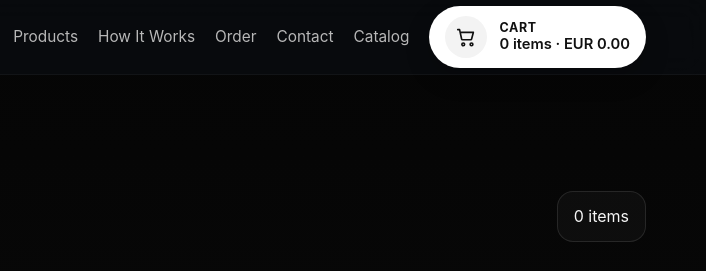
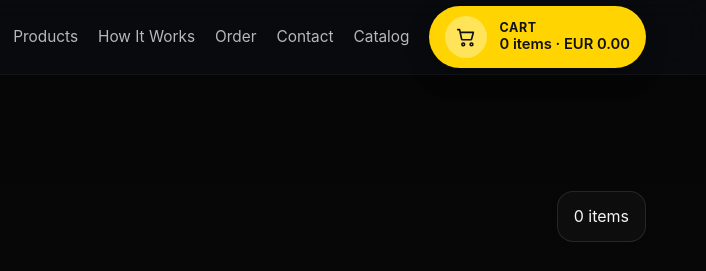
Before and after one commit to dzian1s/tiptronicgroup, a website with bundled scripts: page cart/index.html in a window 1280 px wide. Shown: the top 271 px of the page, 574-1280 px from the left. Built offline with nearby package versions, Linux system fonts and the light colour scheme.

Commit message:
changed cart icon_1

```diff
--- a/css/style.css
+++ b/css/style.css
@@ -828,7 +828,7 @@ select {
   gap: 12px;
   padding: 10px 16px;
   border-radius: 999px;
-  background: #ffffff;
+  background: #ffd400;
   color: #111111;
   box-shadow: 0 10px 24px rgba(0, 0, 0, 0.22);
   transition: transform 0.2s ease, box-shadow 0.2s ease;
@@ -836,7 +836,8 @@ select {
 
 .cart-pill:hover {
   transform: translateY(-1px);
-  box-shadow: 0 14px 28px rgba(0, 0, 0, 0.28);
+  background: #ffcc00;
+  box-shadow: 0 14px 28px rgba(255, 212, 0, 0.35);
   color: #111111;
 }
 
@@ -844,7 +845,7 @@ select {
   width: 42px;
   height: 42px;
   border-radius: 50%;
-  background: #f3f3f3;
+  background: rgba(255, 255, 255, 0.35);
   display: inline-flex;
   align-items: center;
   justify-content: center;
```
